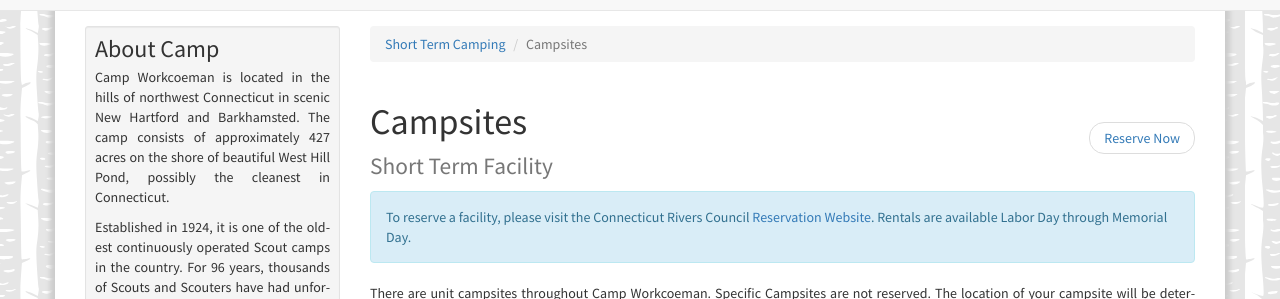
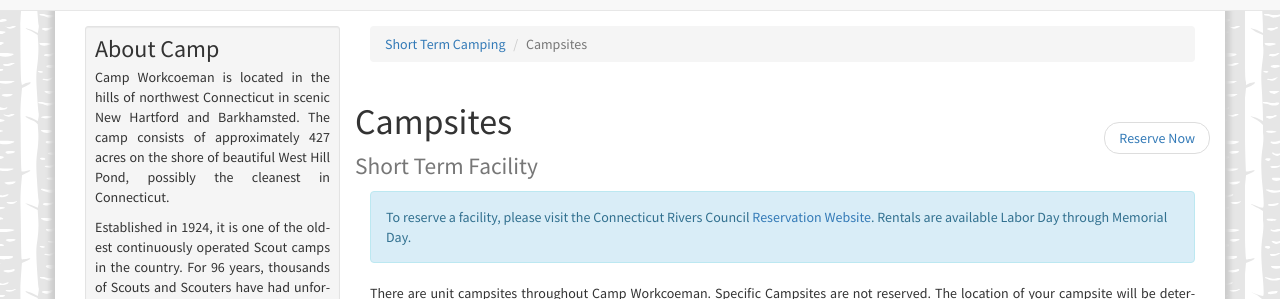
Before and after one commit to campworkcoeman/campworkcoeman.org, a Jekyll site: the page built from short-term-camping/campsites.md, in a window 1280 px wide. Shown: the part 225-524 px from the top of the page. Built offline with Jekyll 4.4.1, drawn with Linux system fonts in a browser that asks for light colours; nearby versions of some CDN libraries; Markdown is read by kramdown in place of the engine named in the settings.

Commit message:
Test reserve now button for short term camping.

```diff
--- a/_layouts/short-term-facility.html
+++ b/_layouts/short-term-facility.html
@@ -12,11 +12,11 @@
       <li class="active">{{ page.title }}</li>
     </ol>
     <div class="row" style="padding: 0;">
-        <div class="col-sm-8">
+        <div class="col-sm-8" style="padding: 0;">
         <h1>{{ page.title }}<small><br/>Short Term Facility</small></h1>
         </div>
 
-        <div class="col-sm-4">
+        <div class="col-sm-4" style="padding: 0;">
         <br>
         <ul class="pager">
           <li class="next"><a href="https://campreservation.com/066/Camps/636">Reserve Now</a></li>
```
